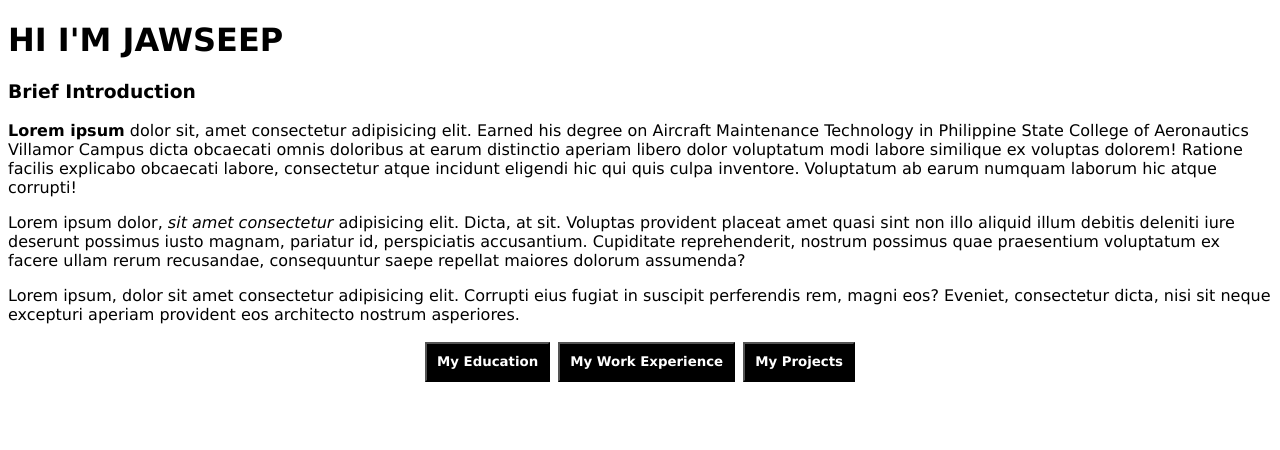
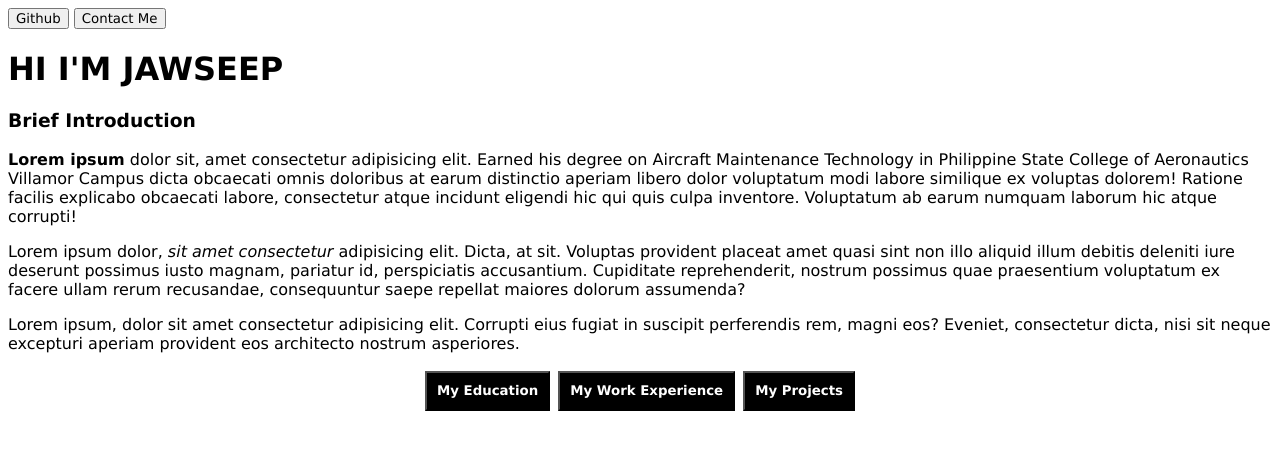
Before and after one commit to jawseep/my_website, a plain HTML site: page index.html in a window 1280 px wide. Drawn offline with Linux system fonts and the light colour scheme.

Commit message:
ADD GITHUB AND CONTACT ME BUTTON
Add a "Github" and "Contact Me" button on the head of the webpage above
the h1. The added button is within a div with a class of "quicklink".
These buttons will link to my personal Github profile and a webpage for
my contacts.

```diff
--- a/index.html
+++ b/index.html
@@ -7,6 +7,10 @@
     <meta charset="UTF-8">
     <title>Jawseep</title>
     <link rel="stylesheet" href="styles.css">
+    <div class="quicklink">
+        <button class="socials my_github">Github</button>
+        <button class="socials my_contacts">Contact Me</button>
+    </div>
     <h1>HI I'M JAWSEEP</h1>
 </head>
 
```
